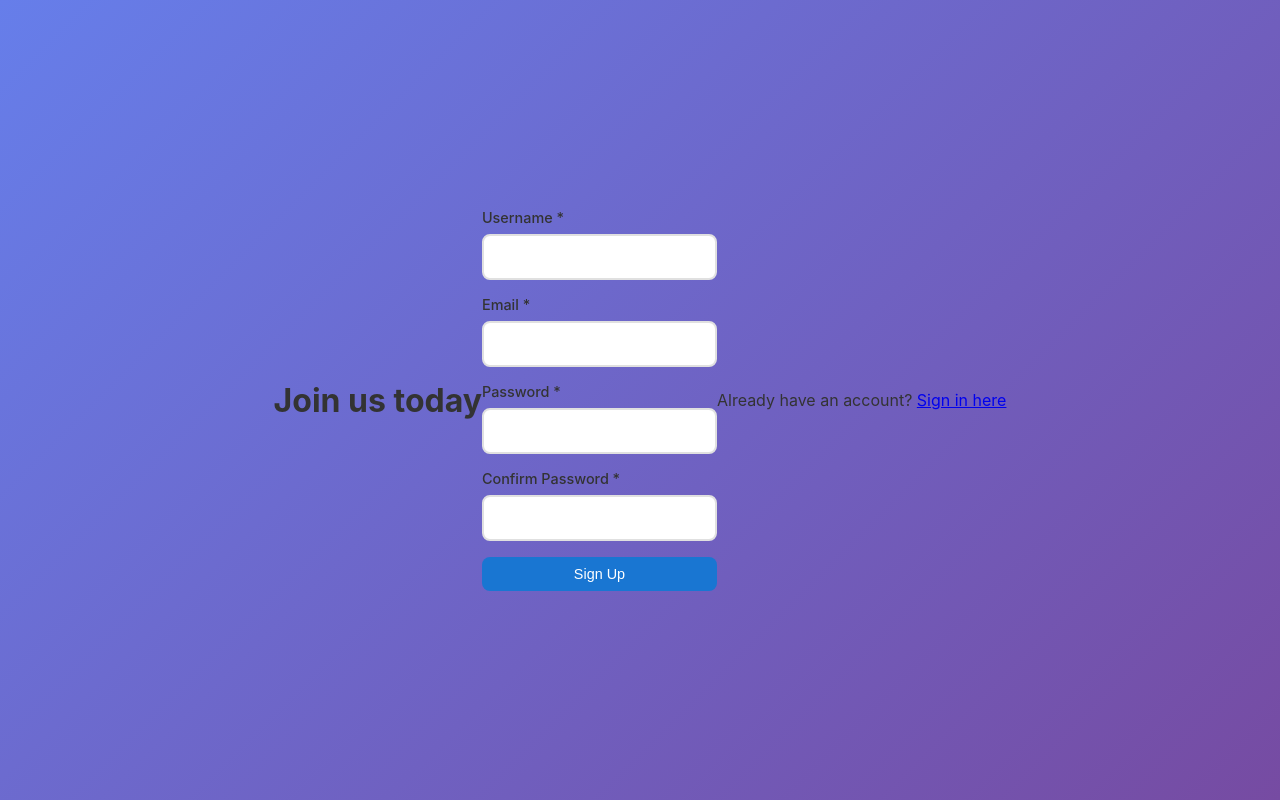
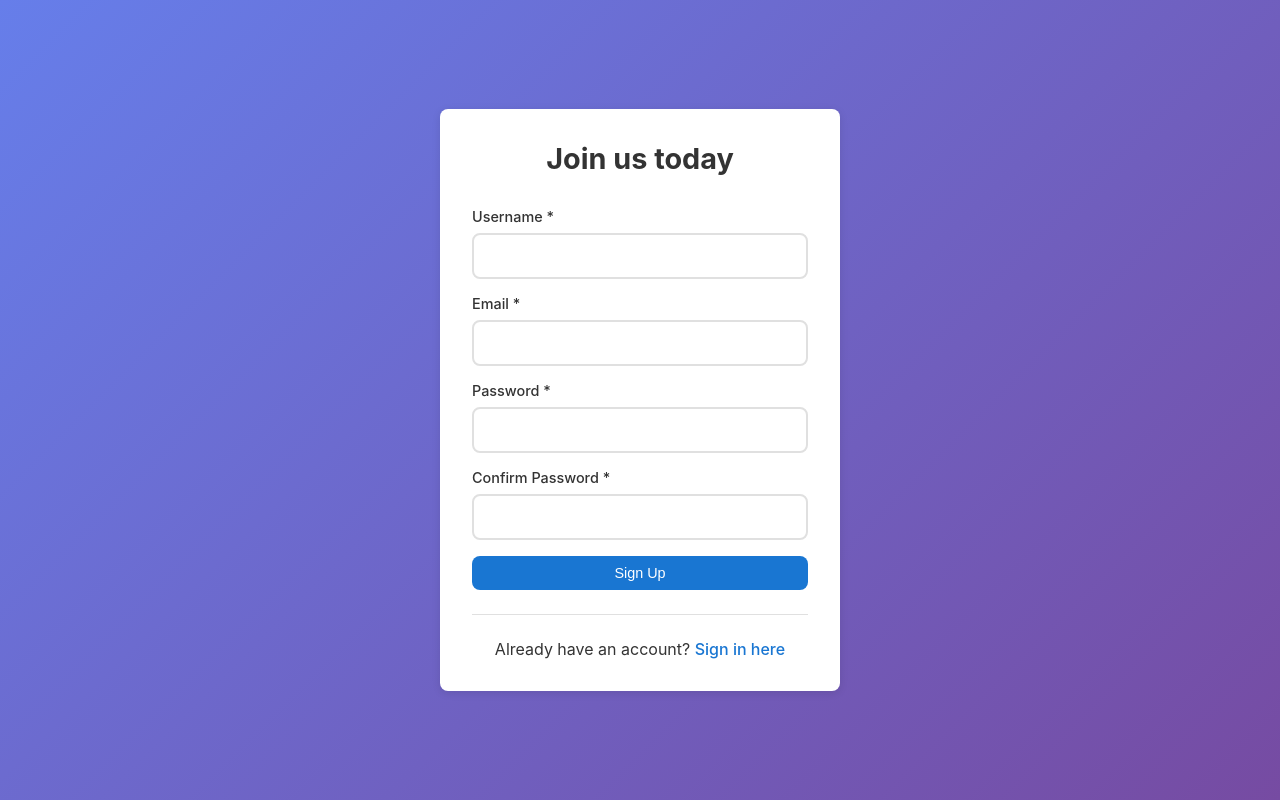
Before and after one commit to Maithili-007/dobbyAds-assignment, a React (Vite) app in the folder frontend/: page /signup in a window 1280 px wide. Built offline with nearby package versions, Linux system fonts and the light colour scheme; no server answers.

Commit message:
added changes to jwt authentication

```diff
--- a/frontend/src/components/Auth/Login.jsx
+++ b/frontend/src/components/Auth/Login.jsx
@@ -48,12 +48,16 @@ const Login = () => {
         setGeneralError(result.error);
       }
     }
+
     setLoading(false);
   };
 
   return (
     <div className="auth-container">
-      <h1 className="title">Sign in to your account</h1>
+      <div className="auth-card">
+        <div className="auth-header">
+          <h2>Sign in to your account</h2>
+        </div>
 
         {generalError && <div className="error-message">{generalError}</div>}
 
@@ -69,7 +73,7 @@ const Login = () => {
               onChange={handleChange}
               disabled={loading}
             />
-          {errors.email && <div className="field-error">{errors.email}</div>}
+            {errors.email && <div className="error-message">{errors.email}</div>}
           </div>
 
           <div className="form-group">
@@ -83,16 +87,19 @@ const Login = () => {
               onChange={handleChange}
               disabled={loading}
             />
-          {errors.password && <div className="field-error">{errors.password}</div>}
+            {errors.password && <div className="error-message">{errors.password}</div>}
           </div>
 
           <Button type="submit" variant="primary" loading={loading}>Sign In</Button>
         </form>
 
-      <p className="text-center">
+        <div className="auth-footer">
+          <p>
             Don't have an account?{' '}
             <Link className="link" to="/signup">Sign up here</Link>
           </p>
+        </div>
+      </div>
     </div>
   );
 };
--- a/frontend/src/components/Auth/Signup.jsx
+++ b/frontend/src/components/Auth/Signup.jsx
@@ -16,7 +16,6 @@ const Signup = () => {
   const { signup } = useAuth();
   const navigate = useNavigate();
 
-  // Client-side validating the input fields
   const validate = () => {
     const newErrors = {};
 
@@ -66,7 +65,10 @@ const Signup = () => {
 
   return (
     <div className="auth-container">
-      <h1 className="title">Join us today</h1>
+      <div className="auth-card">
+        <div className="auth-header">
+          <h2>Join us today</h2>
+        </div>
 
         {generalError && <div className="error-message">{generalError}</div>}
 
@@ -82,7 +84,7 @@ const Signup = () => {
               onChange={handleChange}
               disabled={loading}
             />
-          {errors.username && <div className="field-error">{errors.username}</div>}
+            {errors.username && <div className="error-message">{errors.username}</div>}
           </div>
 
           <div className="form-group">
@@ -96,7 +98,7 @@ const Signup = () => {
               onChange={handleChange}
               disabled={loading}
             />
-          {errors.email && <div className="field-error">{errors.email}</div>}
+            {errors.email && <div className="error-message">{errors.email}</div>}
           </div>
 
           <div className="form-group">
@@ -110,7 +112,7 @@ const Signup = () => {
               onChange={handleChange}
               disabled={loading}
             />
-          {errors.password && <div className="field-error">{errors.password}</div>}
+            {errors.password && <div className="error-message">{errors.password}</div>}
           </div>
 
           <div className="form-group">
@@ -124,16 +126,19 @@ const Signup = () => {
               onChange={handleChange}
               disabled={loading}
             />
-          {errors.confirmPassword && <div className="field-error">{errors.confirmPassword}</div>}
+            {errors.confirmPassword && <div className="error-message">{errors.confirmPassword}</div>}
           </div>
 
           <Button type="submit" variant="primary" loading={loading}>Sign Up</Button>
         </form>
 
-      <p className="text-center">
+        <div className="auth-footer">
+          <p>
             Already have an account?{' '}
             <Link className="link" to="/login">Sign in here</Link>
           </p>
+        </div>
+      </div>
     </div>
   );
 };
```
Lines whose indentation alone changed are shown as unchanged.
